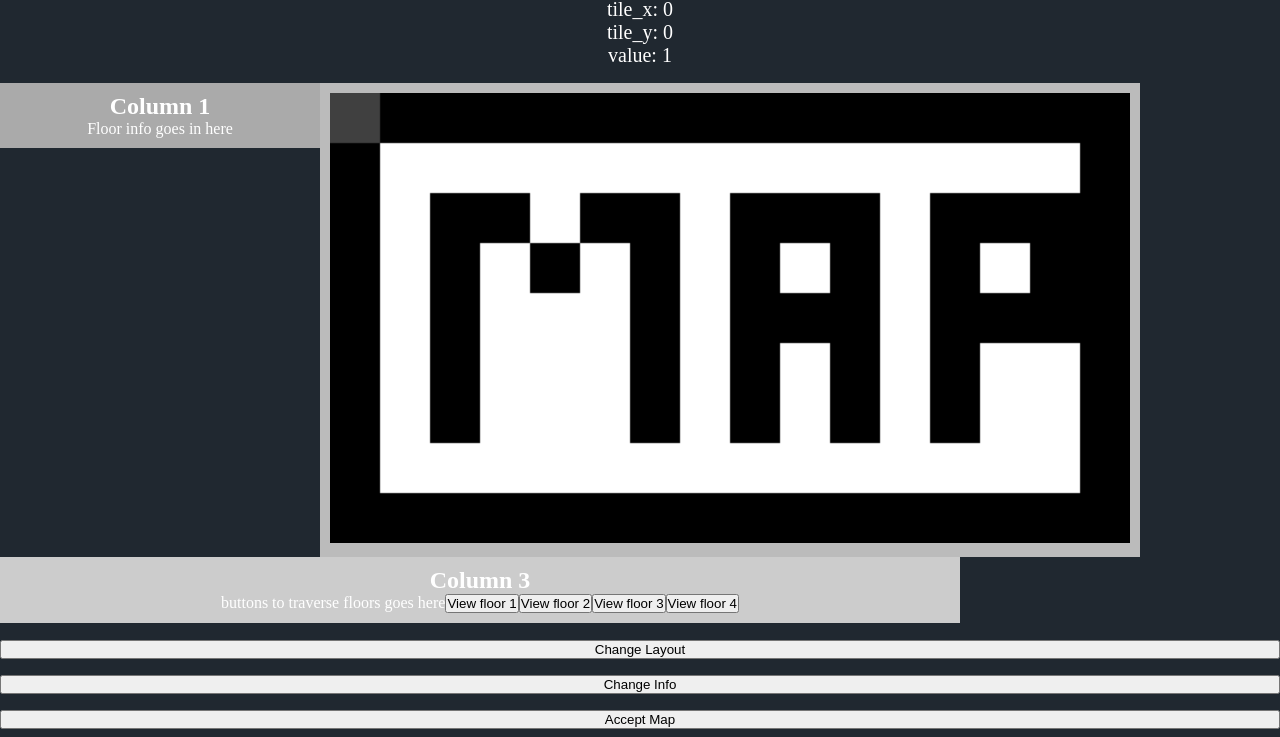
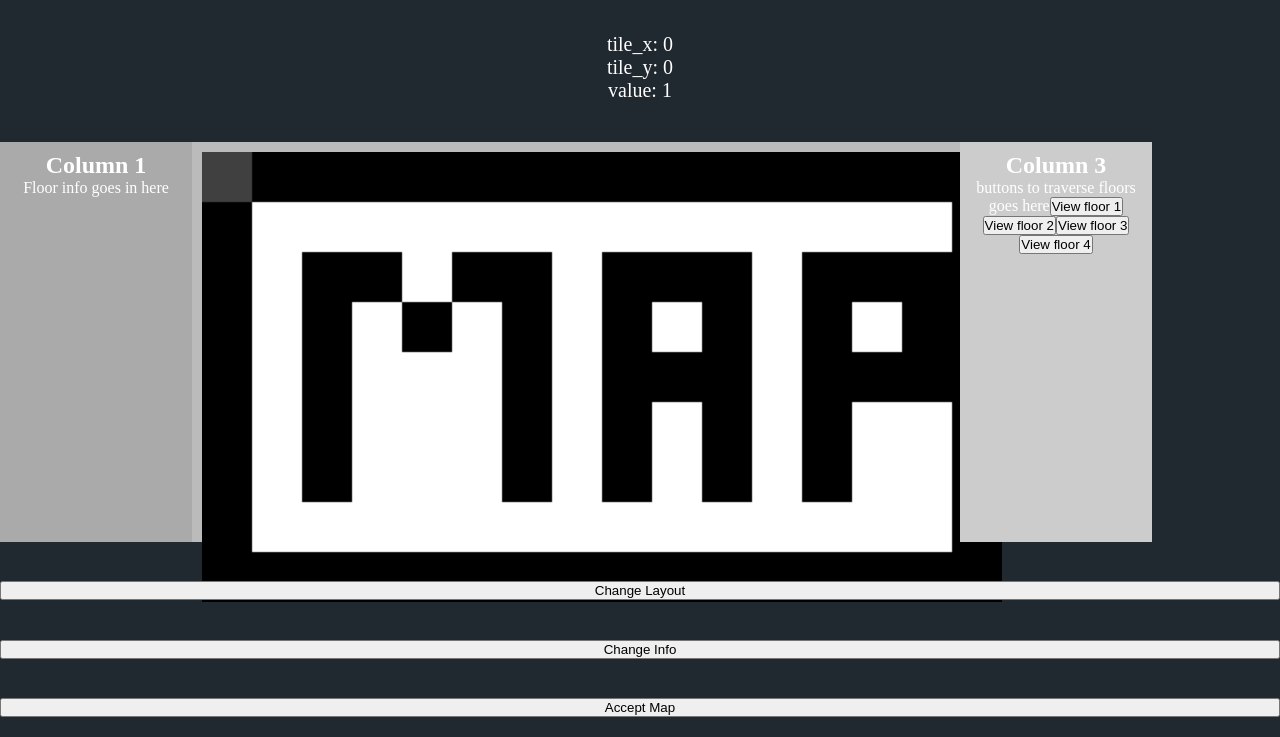
Before and after one commit to ko19af/COSC_4P02_Project, a plain HTML site: page COSC_4P02_Project_Map_Editor/floorPreview.html in a window 1280 px wide. Shown: the part 63-800 px from the top of the page. Drawn offline with Linux system fonts and the light colour scheme.

Commit message:
Update previewPage.css

```diff
--- a/COSC_4P02_Project_Map_Editor/previewPage.css
+++ b/COSC_4P02_Project_Map_Editor/previewPage.css
@@ -36,19 +36,19 @@ canvas {
   box-sizing: border-box;
 }
 
-/* Create two unequal columns that floats next to each other */
+/* Create three unequal columns that floats next to each other */
 .column {
   float: left;
   padding: 10px;
-  /*height: 300px; /* Should be removed. Only for demonstration */
+  height: 400px; /* Should be removed. Only for demonstration */
 }
 
-.left {
-  width: 25%;
+.left, .right {
+  width: 15%;
 }
 
-.right {
-  width: 75%;
+.middle {
+  width: 60%;
 }
 
 /* Clear floats after the columns */
```
